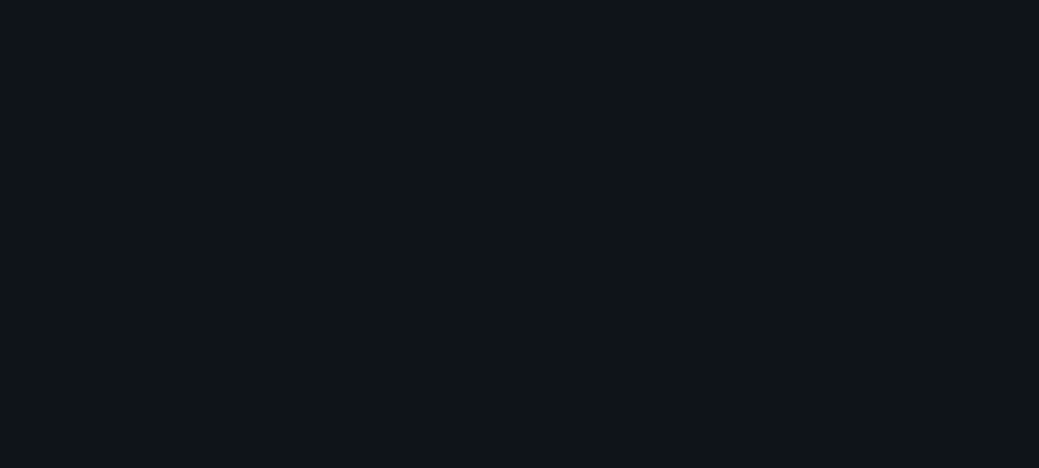
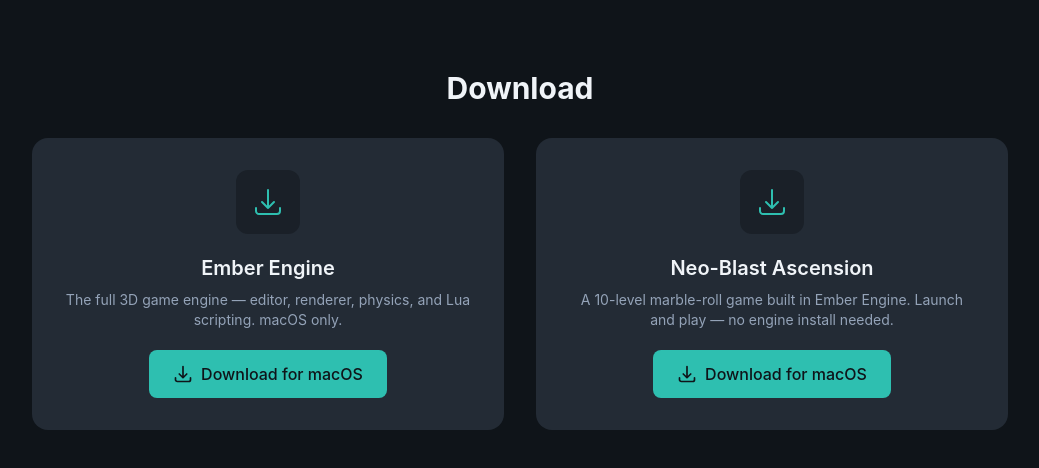
Before and after one commit to mawhite-ct/showcaseChallenge, a React (Vite) app: page / in a window 1280 px wide. Shown: the part 1256-1724 px from the top of the page, without its empty margins (120-1159 px from the left). Before the commit the page ends 1262 px from the top, so only its background shows below. Built offline with nearby package versions, Linux system fonts and the light colour scheme.

Commit message:
feat: phase 5 — Download section with two-column cards

```diff
--- a/src/App.tsx
+++ b/src/App.tsx
@@ -1,6 +1,7 @@
 import Hero from './components/Hero'
 import AboutSection from './components/AboutSection'
 import VideoSection from './components/VideoSection'
+import DownloadSection from './components/DownloadSection'
 
 export default function App() {
   return (
@@ -9,6 +10,7 @@
         <Hero />
         <AboutSection />
         <VideoSection />
+        <DownloadSection />
       </div>
     </div>
   )
--- /dev/null
+++ b/src/components/DownloadCard.tsx
@@ -0,0 +1,51 @@
+interface DownloadCardProps {
+  title: string
+  description: string
+  filename: string
+}
+
+export default function DownloadCard({ title, description, filename }: DownloadCardProps) {
+  return (
+    <div className="flex flex-col items-center gap-5 rounded-2xl bg-bg-card p-8 text-center">
+      <div className="flex h-16 w-16 items-center justify-center rounded-xl bg-bg-secondary">
+        <svg
+          className="h-8 w-8 text-accent"
+          fill="none"
+          viewBox="0 0 24 24"
+          strokeWidth={1.5}
+          stroke="currentColor"
+        >
+          <path
+            strokeLinecap="round"
+            strokeLinejoin="round"
+            d="M3 16.5v2.25A2.25 2.25 0 0 0 5.25 21h13.5A2.25 2.25 0 0 0 21 18.75V16.5M16.5 12 12 16.5m0 0L7.5 12m4.5 4.5V3"
+          />
+        </svg>
+      </div>
+      <div>
+        <h3 className="text-xl font-semibold">{title}</h3>
+        <p className="mt-2 text-sm text-text-secondary">{description}</p>
+      </div>
+      <a
+        href={`/downloads/${filename}`}
+        download
+        className="mt-auto inline-flex items-center gap-2 rounded-lg bg-accent px-6 py-3 font-medium text-bg-primary transition-colors hover:bg-accent-hover"
+      >
+        <svg
+          className="h-5 w-5"
+          fill="none"
+          viewBox="0 0 24 24"
+          strokeWidth={2}
+          stroke="currentColor"
+        >
+          <path
+            strokeLinecap="round"
+            strokeLinejoin="round"
+            d="M3 16.5v2.25A2.25 2.25 0 0 0 5.25 21h13.5A2.25 2.25 0 0 0 21 18.75V16.5M16.5 12 12 16.5m0 0L7.5 12m4.5 4.5V3"
+          />
+        </svg>
+        Download for macOS
+      </a>
+    </div>
+  )
+}
--- /dev/null
+++ b/src/components/DownloadSection.tsx
@@ -0,0 +1,23 @@
+import DownloadCard from './DownloadCard'
+
+export default function DownloadSection() {
+  return (
+    <section className="px-6 py-16">
+      <h2 className="mb-8 text-center text-2xl font-bold md:text-3xl">
+        Download
+      </h2>
+      <div className="grid gap-8 md:grid-cols-2">
+        <DownloadCard
+          title="Ember Engine"
+          description="The full 3D game engine — editor, renderer, physics, and Lua scripting. macOS only."
+          filename="ember-engine.zip"
+        />
+        <DownloadCard
+          title="Neo-Blast Ascension"
+          description="A 10-level marble-roll game built in Ember Engine. Launch and play — no engine install needed."
+          filename="neo-blast-ascension.zip"
+        />
+      </div>
+    </section>
+  )
+}
```
